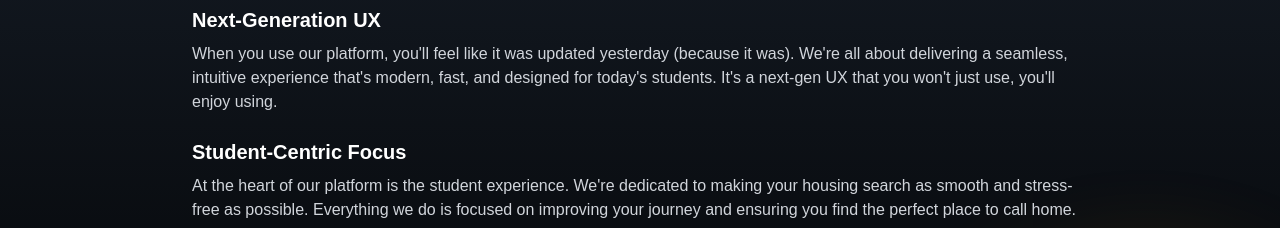
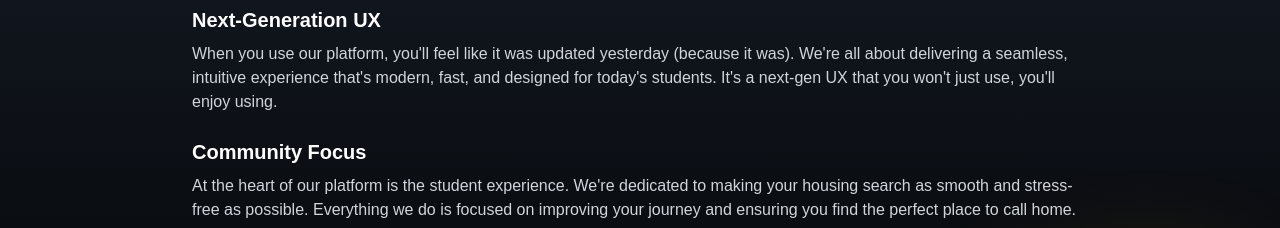
Before and after one commit to ericlivshiz/Find-Your-Homie, a Next.js app: page / in a window 1280 px wide. Shown: the part 4160-4388 px from the top of the page. Built offline with nearby package versions, Linux system fonts and the light colour scheme; no server answers.

Commit message:
word change...

```diff
--- a/components/OurMission.tsx
+++ b/components/OurMission.tsx
@@ -139,7 +139,7 @@ export default function OurMission() {
               </div>
               <div>
                 <h3 className="text-xl font-semibold text-white mb-2">
-                  Student-Centric Focus
+                  Community Focus
                 </h3>
                 <p>
                   At the heart of our platform is the student experience. {were}
```
